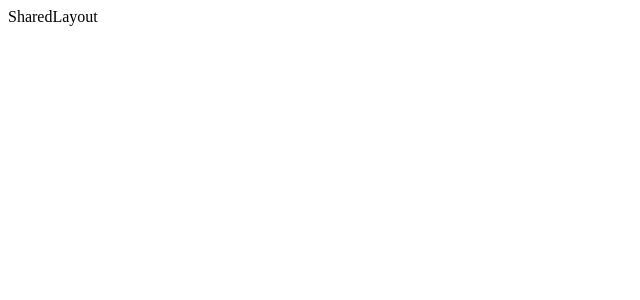
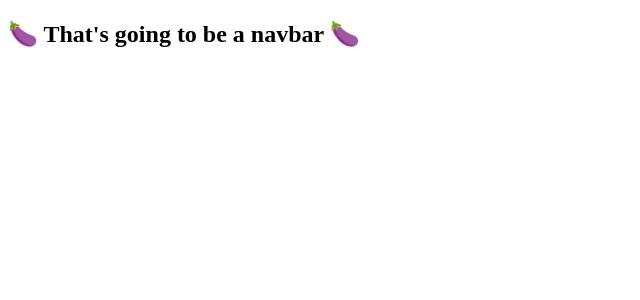
Before and after one commit to l-stend/5211198d-b161-428d-8330-63d72a718dd3, a React (Create React App) app in the folder video-browser-app/: page / in a window 1280 px wide. Shown: the top 300 px of the page, without its empty margins (0-640 px from the left). Built offline with nearby package versions, Linux system fonts and the light colour scheme; no server answers; sample sign-in values are in the browser's storage.

Commit message:
feat: shared layout logic and redirecting after login done

```diff
--- a/video-browser-app/src/components/SharedLayout.jsx
+++ b/video-browser-app/src/components/SharedLayout.jsx
@@ -1,9 +1,15 @@
 // the layout containing the header(always shown) and the browse/singleVideo pages
 
 import React from 'react';
+import { Outlet } from 'react-router-dom';
 
 const SharedLayout = () => {
-  return <div>SharedLayout</div>;
+  return (
+    <div>
+      <h2>🍆 That's going to be a navbar 🍆</h2>
+      <Outlet />
+    </div>
+  );
 };
 
 export default SharedLayout;
--- a/video-browser-app/src/pages/Login.jsx
+++ b/video-browser-app/src/pages/Login.jsx
@@ -1,10 +1,21 @@
-import React from 'react';
-import { useDispatch } from 'react-redux';
+import React, { useEffect } from 'react';
+import { useDispatch, useSelector } from 'react-redux';
+import { useNavigate } from 'react-router-dom';
 import { loginUser } from '../features/userSlice';
 import { logoutUser } from '../features/userSlice';
 
 const Login = () => {
+  const { user } = useSelector((store) => store.user);
   const dispatch = useDispatch();
+  const navigate = useNavigate();
+
+  useEffect(() => {
+    if (user) {
+      setTimeout(() => {
+        navigate('/');
+      }, 500);
+    }
+  }, [user]);
   return (
     <div>
       Login
```
Also changed, not shown: video-browser-app/src/components/ProtectedRoute.jsx (+1 -11 lines).
